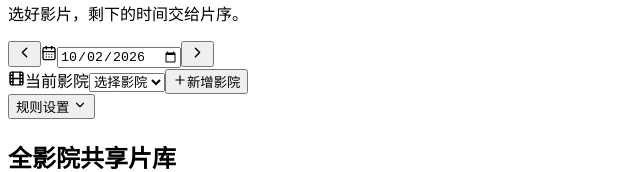
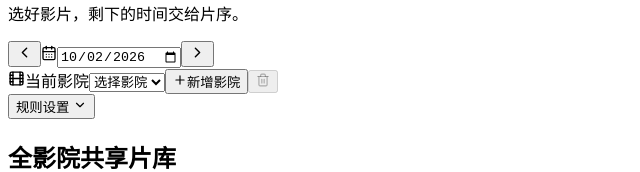
Before and after one commit to tliugezuishaui/movie_paipian, a React (Vite) app: page / in a window 1280 px wide. Shown: the part 256-428 px from the top of the page, without its empty margins (0-640 px from the left). Built offline with nearby package versions, Linux system fonts and the light colour scheme; the HTML template or start-up script is replaced by a standard one.

Commit message:
Add cinema deletion

```diff
--- a/src/App.jsx
+++ b/src/App.jsx
@@ -703,6 +703,31 @@ function App() {
     setShowCinemaDialog(true);
   }
 
+  function deleteCinema() {
+    if (!cinema || !window.confirm(`确定删除影院“${cinema}”吗？历史记录不会被删除。`)) return;
+    const remaining = cinemaOptions.filter((name) => name !== cinema);
+    const nextCinema = remaining[0] || '';
+    setCinemaOptions(remaining);
+    setCinemaWorkspaces((current) => {
+      const next = { ...current };
+      delete next[cinema];
+      return next;
+    });
+    setCinema(nextCinema);
+    setEditingHistoryId(null);
+    if (nextCinema) {
+      switchCinema(nextCinema);
+    } else {
+      setDate(dateKey(new Date()));
+      setHalls([{ id: 'hall-1', name: '1 号厅', startTime: DEFAULT_START_TIME }]);
+      setActiveHallId('hall-1');
+      setHallSelections({ 'hall-1': [] });
+      setHallCounts({ 'hall-1': {} });
+      setHallSchedules({ 'hall-1': [] });
+    }
+    setNotice('影院已删除');
+  }
+
   function confirmAddCinema(event) {
     event.preventDefault();
     const nextCinema = cinemaDraft.trim();
@@ -845,6 +870,7 @@ function App() {
                       {cinemaOptions.map((name) => <option key={name} value={name}>{name}</option>)}
                     </select>
                     <button className="add-cinema-button" onClick={addCinema} type="button"><Plus size={14} />新增影院</button>
+                    <button className="remove-cinema-button" onClick={deleteCinema} type="button" disabled={!cinema} aria-label="删除当前影院" title="删除当前影院"><Trash2 size={14} /></button>
                   </div>
                 <button className="settings-link" onClick={() => setShowSettings(true)}>规则设置 <ChevronDown size={14} /></button>
               </div>
--- a/src/styles.css
+++ b/src/styles.css
@@ -51,6 +51,9 @@ h1{font-family:'Noto Sans SC',sans-serif;font-size:27px;line-height:1.4;font-wei
 .cinema-select:focus{border-color:#9bb09d}
 .add-cinema-button{height:32px;border:1px solid #dce6da;background:#f5f8f3;color:var(--green);border-radius:4px;padding:0 9px;display:flex;align-items:center;gap:5px;font-size:10px;cursor:pointer}
 .add-cinema-button:hover{background:#eaf2e8}
+.remove-cinema-button{width:32px;height:32px;border:1px solid #eadbd7;background:#fff8f5;color:#b36c5c;border-radius:4px;display:grid;place-items:center;cursor:pointer}
+.remove-cinema-button:hover{background:#f8e9e4}
+.remove-cinema-button:disabled{opacity:.45;cursor:not-allowed}
 .settings-link{height:36px;margin-left:24px;padding:0 0 0 18px;border:0;border-left:1px solid var(--line);background:none;color:#7a827b;font-size:11px;display:flex;align-items:center;gap:5px;cursor:pointer;white-space:nowrap}
 .settings-link:hover{color:var(--green)}
 .section-heading{display:flex;align-items:center}
```
Also changed, not shown: tests/setup.js (+2 -1 lines), 1 other file (tests, documents, lock files or other folders). Lines whose indentation alone changed are shown as unchanged.
